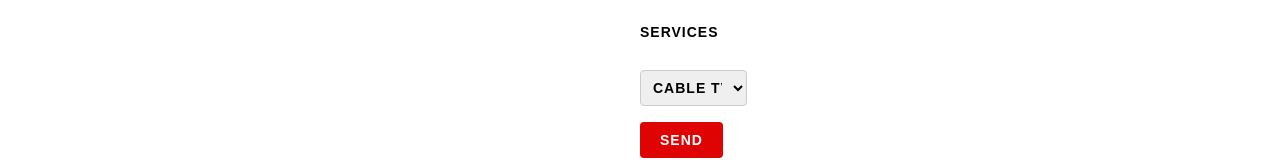
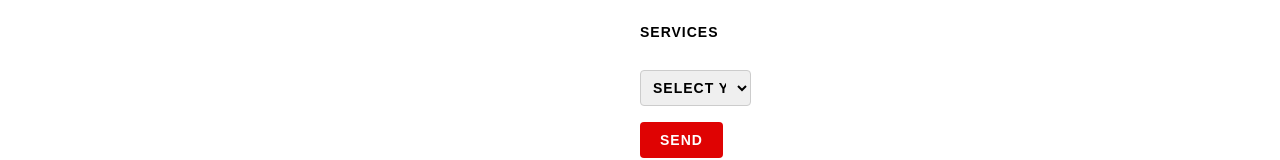
Before and after one commit to Sherdil07/CableTv, a React (Create React App) app: page /contactus in a window 1280 px wide. Shown: the part 1074-1234 px from the top of the page. Built offline with nearby package versions, Linux system fonts and the light colour scheme.

Commit message:
Contact Form Services Default Dropdown Value

```diff
--- a/src/pages/ContactForm.jsx
+++ b/src/pages/ContactForm.jsx
@@ -14,7 +14,7 @@ function ContactForm() {
     phone: "",
     email: "",
     message: "",
-    selectedService: servicesOptions[0],
+    selectedService: "", // Initially, no service is selected
   });
 
   const handleChange = (event) => {
@@ -28,12 +28,10 @@ function ContactForm() {
   const handleSubmit = (event) => {
     event.preventDefault();
     console.log("Form data submitted:", formData);
-    // You can add your own logic here to handle form submission
   };
 
   return (
     <div>
-      {/* <h1>Contact Us</h1> */}
       <form onSubmit={handleSubmit}>
         <div>
           <label htmlFor="name">Name</label>
@@ -85,7 +83,11 @@ function ContactForm() {
             name="selectedService"
             value={formData.selectedService}
             onChange={handleChange}
+            required
           >
+            <option value="" disabled hidden>
+              Select your service
+            </option>
             {servicesOptions.map((service, index) => (
               <option key={index} value={service}>
                 {service}
```
